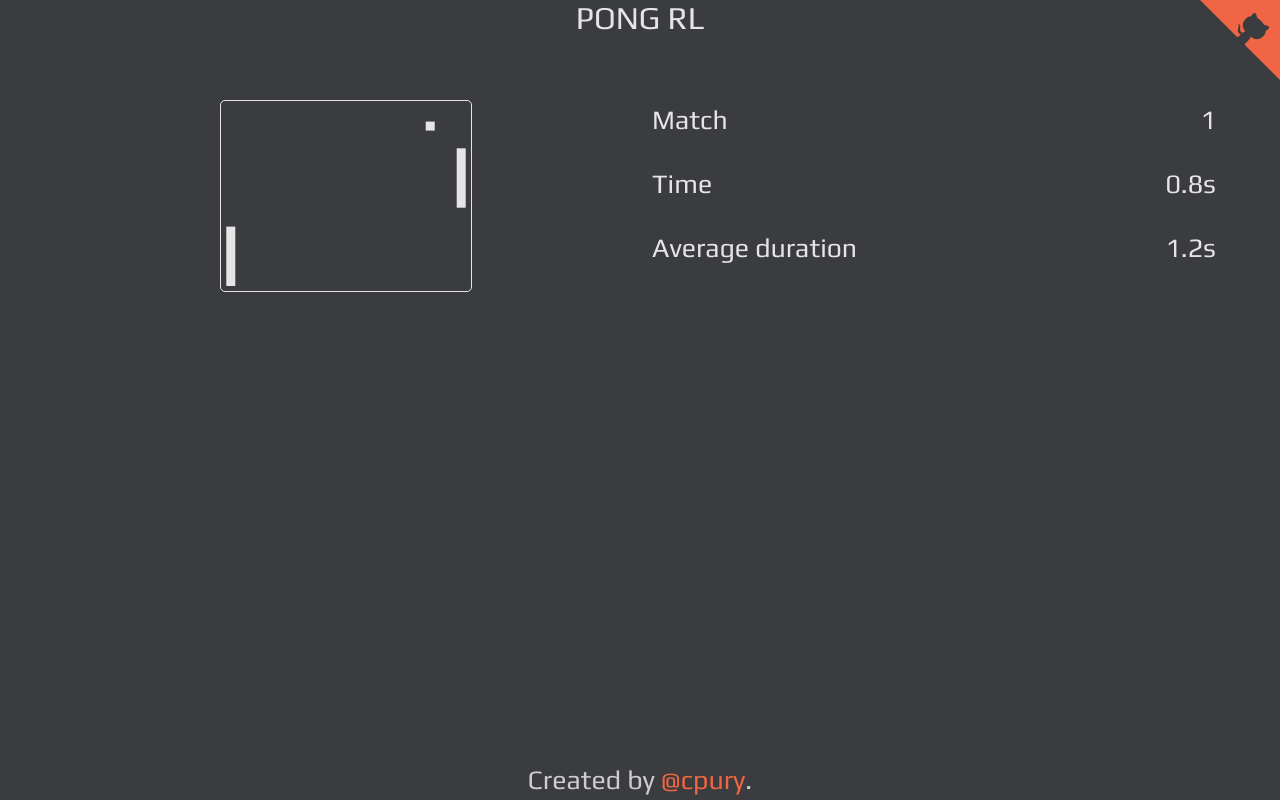
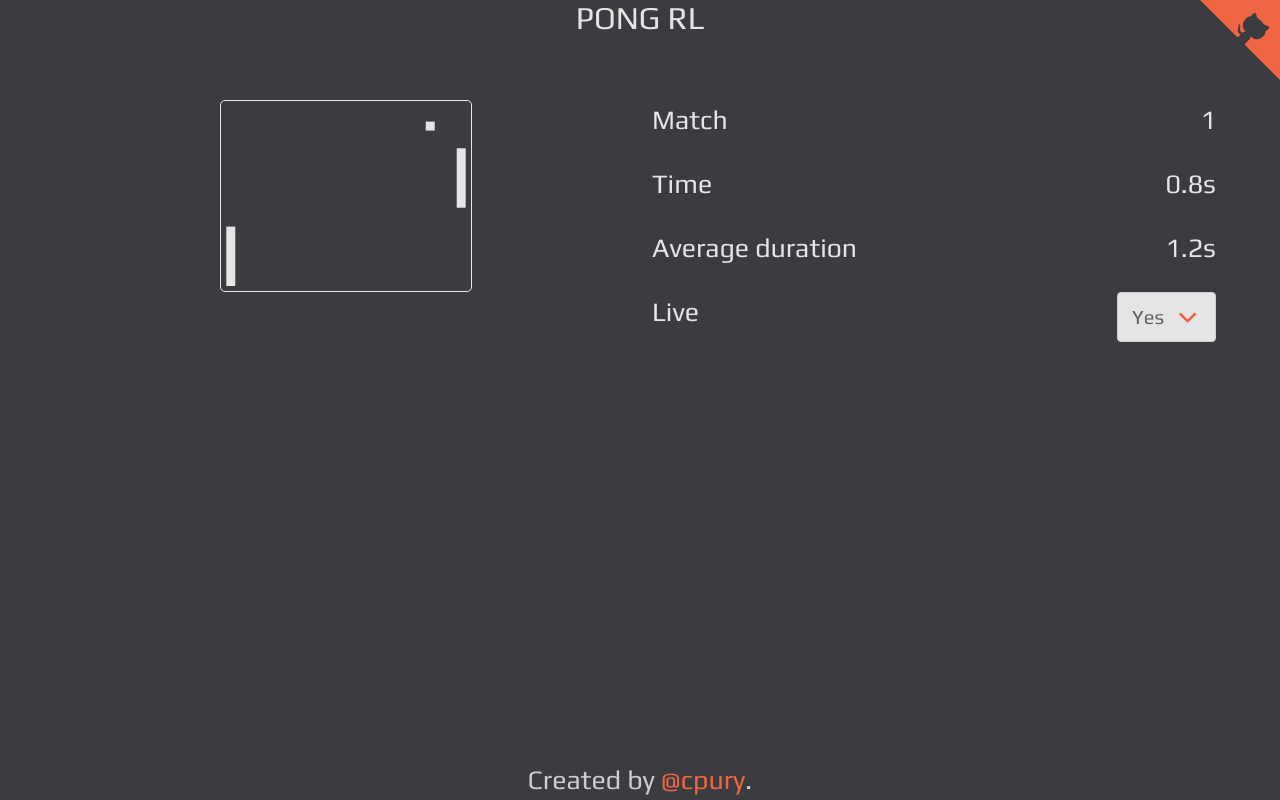
Before and after one commit to cpury/pong-rl, a website built with Parcel: page src/index.html in a window 1280 px wide. Both pictures are taken after a click on the button "Play". Built offline with nearby package versions, Linux system fonts and the light colour scheme; what @tensorflow/tfjs would draw is missing.

Commit message:
Add live mode for faster training

```diff
--- a/src/index.html
+++ b/src/index.html
@@ -145,6 +145,19 @@
               0.0s
             </div>
           </div>
+          <div class="columns is-mobile">
+            <div class="column is-half">
+              Live
+            </div>
+            <div class="column control has-text-right stats-live-mode">
+              <div class="select is-medium">
+                <select id="liveDropdown">
+                  <option>Yes</option>
+                  <option>No</option>
+                </select>
+              </div>
+            </div>
+          </div>
         </div>
       </div>
     </div>
--- a/src/js/main.js
+++ b/src/js/main.js
@@ -19,6 +19,11 @@ const controllers = {
 $(document).ready(async () => {
   Menu.init(controllers);
   const matchOptions = await Menu.run();
+  let liveMode = true;
+
+  $('#liveDropdown').change(event => {
+    liveMode = event.currentTarget.value === 'Yes';
+  });
 
   await sleep(500);
   $('#menu').remove();
@@ -27,7 +32,10 @@ $(document).ready(async () => {
   matchOptions.stats = new Stats();
 
   for (;;) {
-    const match = new Match(matchOptions);
+    const match = new Match({
+      ...matchOptions,
+      live: liveMode,
+    });
     await match.run();
   }
 });
--- a/src/js/match.js
+++ b/src/js/match.js
@@ -7,6 +7,9 @@ export default class Match {
     options = {
       paddleHeight: 0.25,
       canvasId: 'gameCanvas',
+
+      // If false, doesn't draw and goes as fast as possible
+      live: true,
 
       // How often the game should be updated / redrawn
       updateFrequency: 40, // = 25 FPS
@@ -74,7 +77,7 @@ export default class Match {
     this.currentFrame = 0;
     this.winner = null;
 
-    this.draw();
+    this.live && this.draw();
   }
 
   // Given a difficulty level from 1 to 3, generates an options object to instantiate
@@ -241,8 +244,6 @@ export default class Match {
     this.ball.speed = this.ballSpeed;
 
     this.currentFrame += 1;
-
-    this.stats && this.stats.onFrame(this.currentFrame * this.updateFrequency);
   }
 
   // Given an object with coordinates and size, draw it to the canvas
@@ -267,12 +268,18 @@ export default class Match {
   // Call periodically. Will update the state and draw every few frames
   async updateAndDraw() {
     await this.update();
-    this.draw();
+    // Only draw or update stats when live or once in a while:
+    if (this.live || Math.random() < 0.01) {
+      this.draw();
+      this.stats && this.stats.onFrame(this.currentFrame * this.updateFrequency);
+    }
   }
 
   // Starts the game and runs until completion.
   async run() {
     let updateInProgress = false;
+
+    const updateFrequency = this.live ? this.updateFrequency : 1;
 
     return new Promise((resolve, reject) => {
       this.leftController && this.leftController.onMatchStart();
@@ -302,13 +309,13 @@ export default class Match {
               this.stats &&
                 this.stats.onMatchEnd(this.winner, this.currentFrame * this.updateFrequency);
               Promise.all([
-                sleep(250),
+                this.live && sleep(250),
                 this.leftController && this.leftController.onMatchEnd(this.winner === 'left'),
                 this.rightController && this.rightController.onMatchEnd(this.winner === 'right'),
               ]).then(() => resolve(this.winner));
             }
           });
-      }, this.updateFrequency);
+      }, updateFrequency);
     });
   }
 }
--- a/src/js/stats.js
+++ b/src/js/stats.js
@@ -70,6 +70,7 @@ export default class Stats {
     this.stats.match += 1;
     this.stats.wins[winner] += 1;
     this.stats.lastDurations.push(duration);
+    this.stats.matchTime = duration;
 
     this.updateUi();
     this.stats.matchTime = 0;
```
